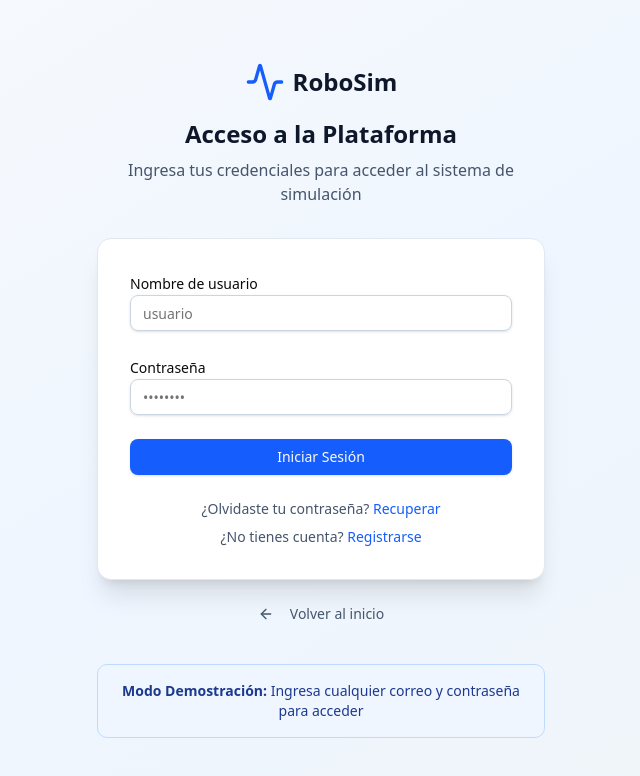
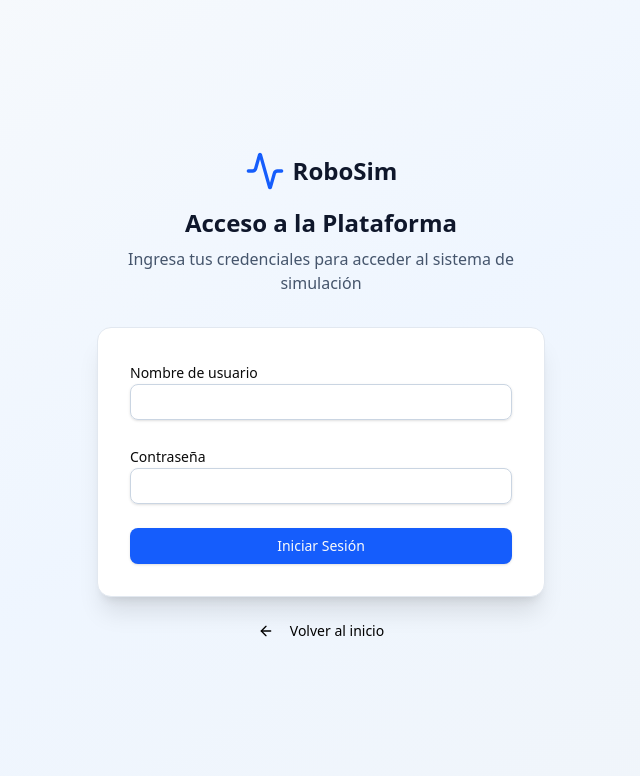
Before and after one commit to No-Country-simulation/S02-26-Equipo-24-Web-App-Development, a Next.js app in the folder frontend/: page /login in a window 1280 px wide. Shown: the top 776 px of the page, without its empty margins (319-959 px from the left). Built offline with nearby package versions, Linux system fonts and the light colour scheme; no server answers.

Commit message:
fix(front): move login to client-side fetch to allow cookie-based auth (WIP)

```diff
--- a/frontend/app/login/page.tsx
+++ b/frontend/app/login/page.tsx
@@ -1,22 +1,45 @@
+"use client";
+
 import { Activity, ArrowLeft } from "lucide-react";
 import { Button } from "@/app/components/ui/button";
 import { Card } from "@/app/components/ui/card";
 import { Input } from "@/app/components/ui/input";
 import { Label } from "@/app/components/ui/label";
-import { loginAction } from "./login.actions";
 import Link from "next/link";
+import { useRouter } from "next/navigation";
+import { useState } from "react";
 
-export default async function Login({
-  searchParams,
-}: {
-  searchParams: Promise<{ error?: string }>;
-}) {
-  const params = await searchParams;
+export default function Login() {
+  const router = useRouter();
+  const [error, setError] = useState<string | null>(null);
+  const [loading, setLoading] = useState(false);
 
-  const errorMessage =
-    params.error === "invalid_credentials"
-      ? "Correo o contraseña incorrectos"
-      : null;
+  async function handleSubmit(e: React.FormEvent<HTMLFormElement>) {
+    e.preventDefault();
+    setError(null);
+    setLoading(true);
+
+    const formData = new FormData(e.currentTarget);
+    const username = formData.get("username");
+    const password = formData.get("password");
+
+    const res = await fetch("http://localhost:3001/auth/login", {
+      method: "POST",
+      credentials: "include",
+      headers: {
+        "Content-Type": "application/json",
+      },
+      body: JSON.stringify({ username, password }),
+    });
+
+    if (!res.ok) {
+      setError("Usuario o contraseña incorrectos");
+      setLoading(false);
+      return;
+    }
+
+    router.push("/dashboard");
+  }
 
   return (
     <div className="flex justify-center items-center bg-linear-to-br from-slate-50 via-blue-50 to-slate-100 p-6 min-h-screen">
@@ -37,14 +60,12 @@ export default async function Login({
 
         {/* Login Card */}
         <Card className="shadow-xl p-8 border-slate-200">
-          <form action={loginAction} className="space-y-6">
+          <form onSubmit={handleSubmit} className="space-y-6">
             <div className="space-y-2">
-              <Label htmlFor="email">Nombre de usuario</Label>
+              <Label htmlFor="username">Nombre de usuario</Label>
               <Input
                 id="username"
                 name="username"
-                type="username"
-                placeholder="usuario"
                 required
                 className="border-slate-300"
               />
@@ -56,52 +77,29 @@ export default async function Login({
                 id="password"
                 name="password"
                 type="password"
-                placeholder="••••••••"
                 required
                 className="border-slate-300"
               />
             </div>
-            {errorMessage && (
-              <p className="text-red-600 text-sm">{errorMessage}</p>
-            )}
+
+            {error && <p className="text-red-600 text-sm">{error}</p>}
+
             <Button
               type="submit"
-              className="bg-blue-600 hover:bg-blue-700 w-full">
-              Iniciar Sesión
+              disabled={loading}
+              className="bg-blue-600 hover:bg-blue-700 w-full"
+            >
+              {loading ? "Ingresando..." : "Iniciar Sesión"}
             </Button>
           </form>
-          <div className="mt-6 text-slate-600 text-sm text-center">
-            <p>¿Olvidaste tu contraseña? <button className="text-blue-600 hover:underline">Recuperar</button></p>
-            <p className="mt-2">
-              ¿No tienes cuenta?{" "}
-              <Link href="/register">
-                <button
-                  className="font-medium text-blue-600 hover:underline"
-                >
-                  Registrarse
-                </button>
-              </Link>
-            </p>
-          </div>
         </Card>
 
-        {/* Back Button */}
         <Link href="/">
-          <Button
-            variant="ghost"
-            className="mt-4 w-full text-slate-600 hover:text-slate-900"
-          >
+          <Button variant="ghost" className="mt-4 w-full">
             <ArrowLeft className="mr-2 size-4" />
             Volver al inicio
           </Button>
         </Link>
-
-        {/* Demo Info */}
-        <div className="bg-blue-50 mt-8 p-4 border border-blue-200 rounded-lg">
-          <p className="text-blue-900 text-sm text-center">
-            <strong>Modo Demostración:</strong> Ingresa cualquier correo y contraseña para acceder
-          </p>
-        </div>
       </div>
     </div>
   );
```
